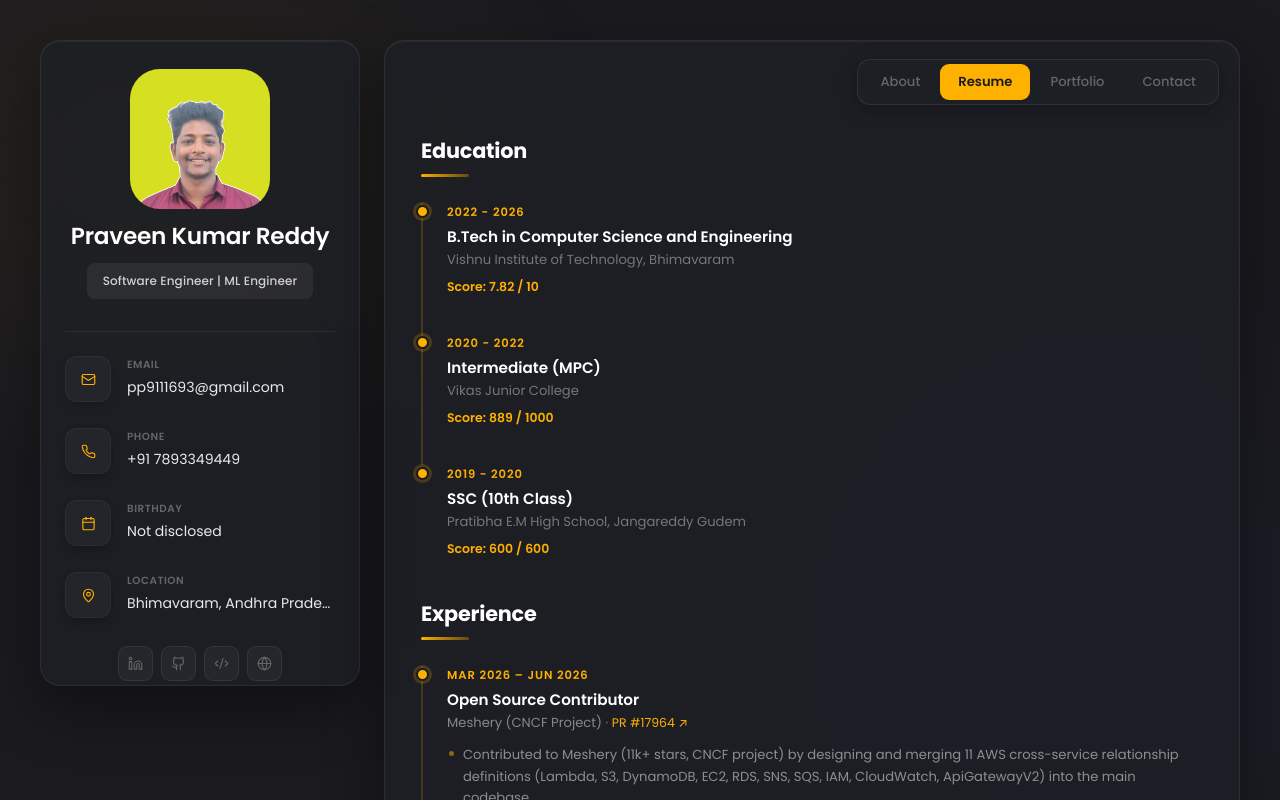
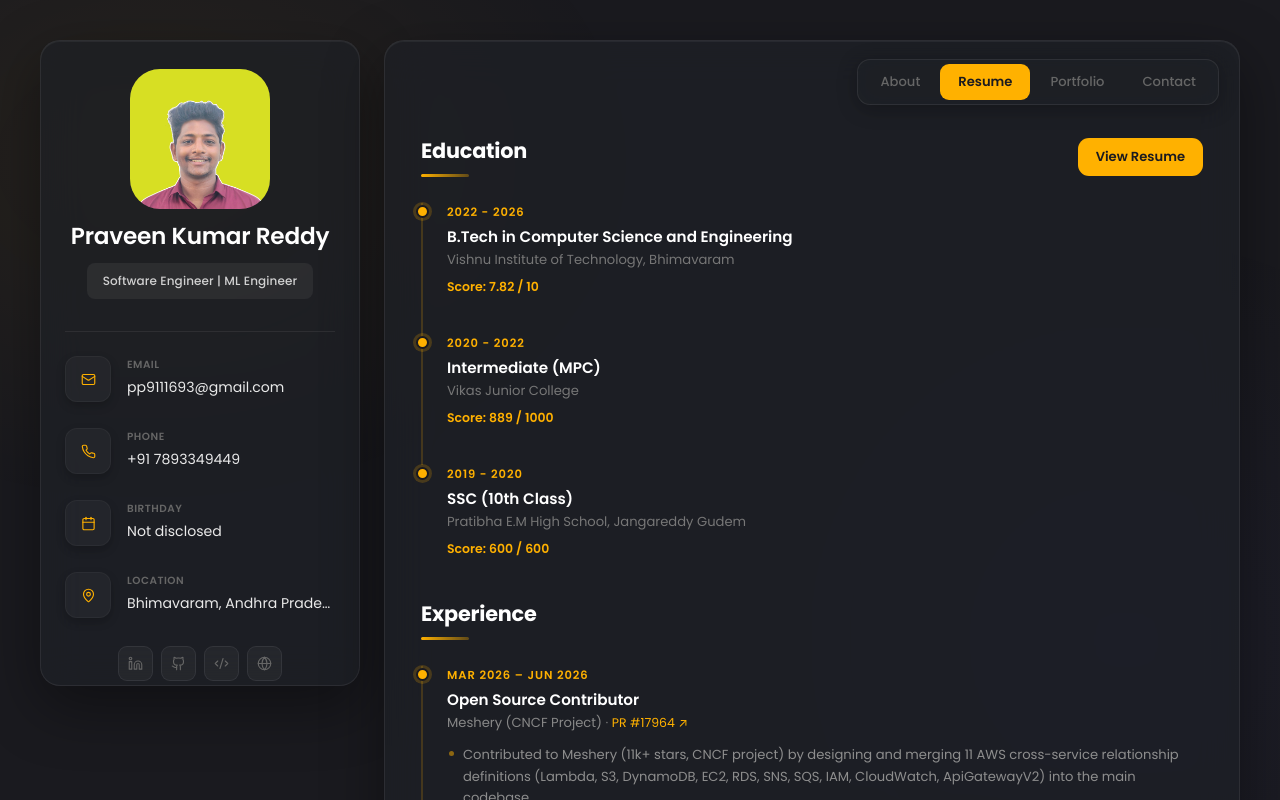
Before and after one commit to Silapareddy-Praveen-Kumar-Reddy/My_Portfolio, a React (Vite) app: page / in a window 1280 px wide. Both pictures are taken after a click on the tab "Resume". Shown: the top 800 px of the page. Built offline with nearby package versions, Linux system fonts and the light colour scheme; the HTML template or start-up script is replaced by a standard one.

Commit message:
Added 'View Resume' button linking to Google Drive in the Resume tab

```diff
--- a/src/components/tabs/ResumeTab.tsx
+++ b/src/components/tabs/ResumeTab.tsx
@@ -164,7 +164,18 @@ const ResumeTab = () => (
 
     {/* ── Education ────────────────────────────────────────── */}
     <section style={{ marginBottom: 40 }}>
-      <h2 className="section-title">Education</h2>
+      <div style={{ display: "flex", justifyContent: "space-between", alignItems: "center", marginBottom: 26 }}>
+        <h2 className="section-title" style={{ marginBottom: 0 }}>Education</h2>
+        <a
+          href="https://drive.google.com/file/d/1AqzE74ytfq361PEzDh_5XACyVNiFPI85/view?usp=sharing"
+          target="_blank"
+          rel="noopener noreferrer"
+          className="btn-primary"
+          style={{ padding: "8px 18px", fontSize: "0.82rem" }}
+        >
+          View Resume
+        </a>
+      </div>
       <div className="timeline">
         {educationTimeline.map((ed) => (
           <TimelineItem
```
